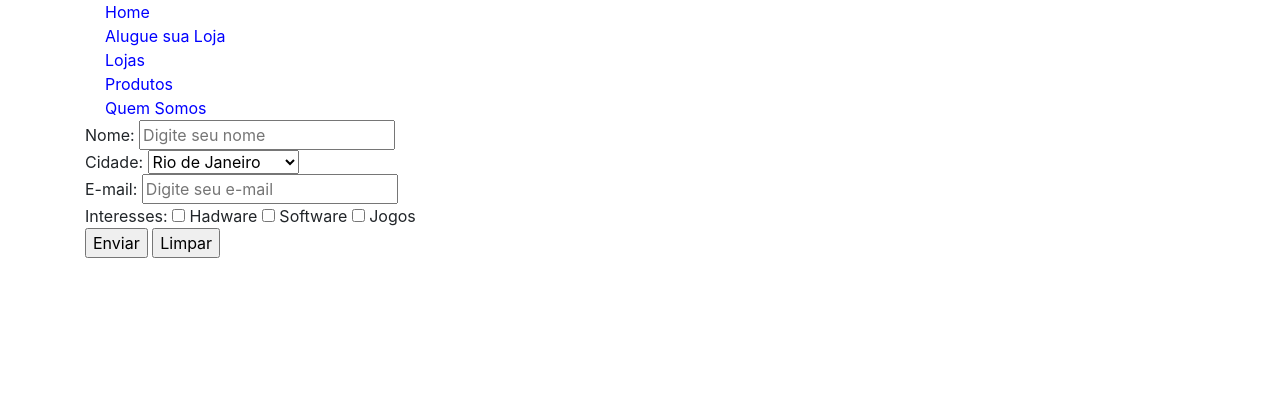
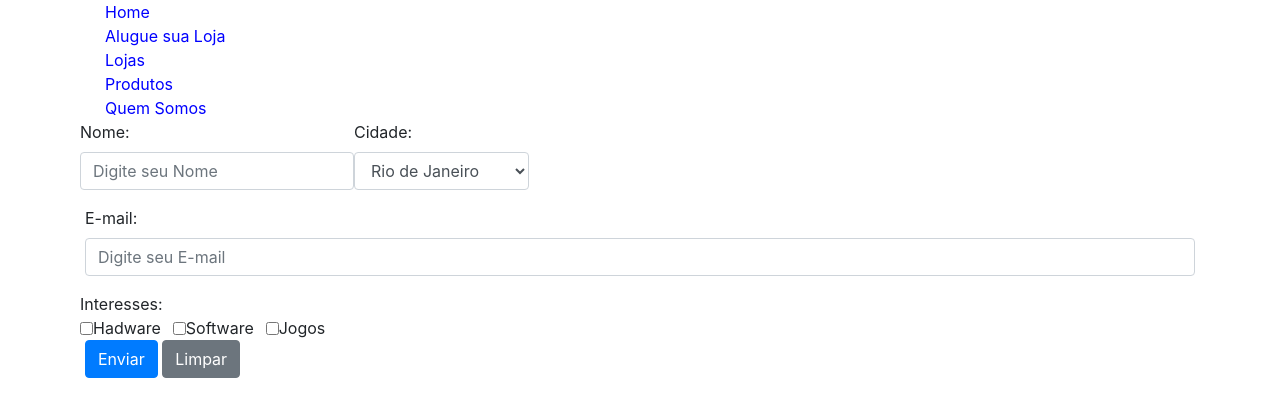
Before and after one commit to isr0el/shopping_inforcena_israel, a plain HTML site: page NewsLetter.html in a window 1280 px wide. Drawn offline with nearby package versions, Linux system fonts and the light colour scheme.

Commit message:
Primeiro commit

```diff
--- a/NewsLetter.html
+++ b/NewsLetter.html
@@ -28,47 +28,63 @@
              </div>
 
          <form>
-       <div>
-         Nome: <input type="text" id="nome"
-                      name="nome" required="true"
-                      placeholder="Digite seu nome"
-                      required="true"
-                      value=""/>
+       <div class="form-row">
+             <div class="form-group">
+                 <label for="idNome">Nome:</label>
+                  <input type="Nome" id="idNome"
+                         name="txtNome" required="true" placeholder="Digite seu Nome"
+                         class="form-control"/>
            </div>
-         <div>
-         Cidade: <select name="cidade">
+
+
+             <div class="form-group">
+                 <label for="idCidade">Cidade:</label>
+                <select type="Cidade" id="idCidade"
+                        name="cidade"
+                        class="form-control">
                          <option value="Rio de Janeiro"> Rio de Janeiro
                        </option>
                        <option value="Duque de Caxias"> Duque de Caxias
                        </option>
-         <option value="São João"> São João
-         </option>
-                       <option value="Nova Iguaçu"> Nova Iguaçu
-                            </option>
+                       <option value="São João"> São João </option>
+                       <option value="Nova Iguaçu"> Nova Iguaçu</option>
                 </select>
                  </div>
-            <div>
-          E-mail: <input type="text" id="e-mail"
-                      last name="e-mail"
-                     required="true"
-                      placeholder="Digite seu e-mail"
-                      value=""/>
            </div>
-        <div>
-                   Interesses:
-         <input type="checkbox" id="Hardware"
-                name="optfilme"/> Hadware
-         <input type="checkbox" id="Software"
-                name="optséries"/> Software
-         <input type="checkbox" id="Jogos"
-                name="optshows"/> Jogos
-             </div>
-         <div>
-            <input type="submit" value="Enviar" />
-             <input type="reset" value="Limpar" />
+            <div class="form-group">
+                 <label for="idEmail"> E-mail:</label>
+                  <input type="Email" id="idEmail"
+                         name="txtEMail" required="true" placeholder="Digite seu E-mail"
+                         class="form-control"/>
              </div>
 
+                <div class="form-row">
+                    Interesses:
+                </div>
+                <div class="form-row">
+                    <div class="form-check-inline">
+             <input type="checkbox"
+                    name="Interesses" class="form-check-label" id="intel1" />
+                        <label class="form-check-label"     for="intel1">Hadware</label>
+                    </div>
 
+                     <div class="form-check-inline">
+         <input type="checkbox"
+                name="Interesses" class="form-check-label" id="intel2" />
+                    <label class="form-check-label" for="intel2">Software</label>
+                    </div>
+                     <div class="form-check-inline">
+                     <input type="checkbox"
+                            name="Interesses" class="form-check-label" id="intel3" />
+                                <label class="form-check-label" for="intel3">Jogos</label>
+                         </div>
+
+            </div>
+
+         <div>
+            <input type="submit" value="Enviar" class="btn btn-primary"/>
+             <input type="reset" value="Limpar" class="btn btn-secondary"/>
+        </div>
          </form>
              </div>
          <script src="https://code.jquery.com/jquery-3.3.1.slim.min.js" integrity="sha384-q8i/X+965DzO0rT7abK41JStQIAqVgRVzpbzo5smXKp4YfRvH+8abtTE1Pi6jizo" crossorigin="anonymous"></script>
```
Also changed, not shown: aluguel.html (+18 -8 lines). Lines whose indentation alone changed are shown as unchanged.
